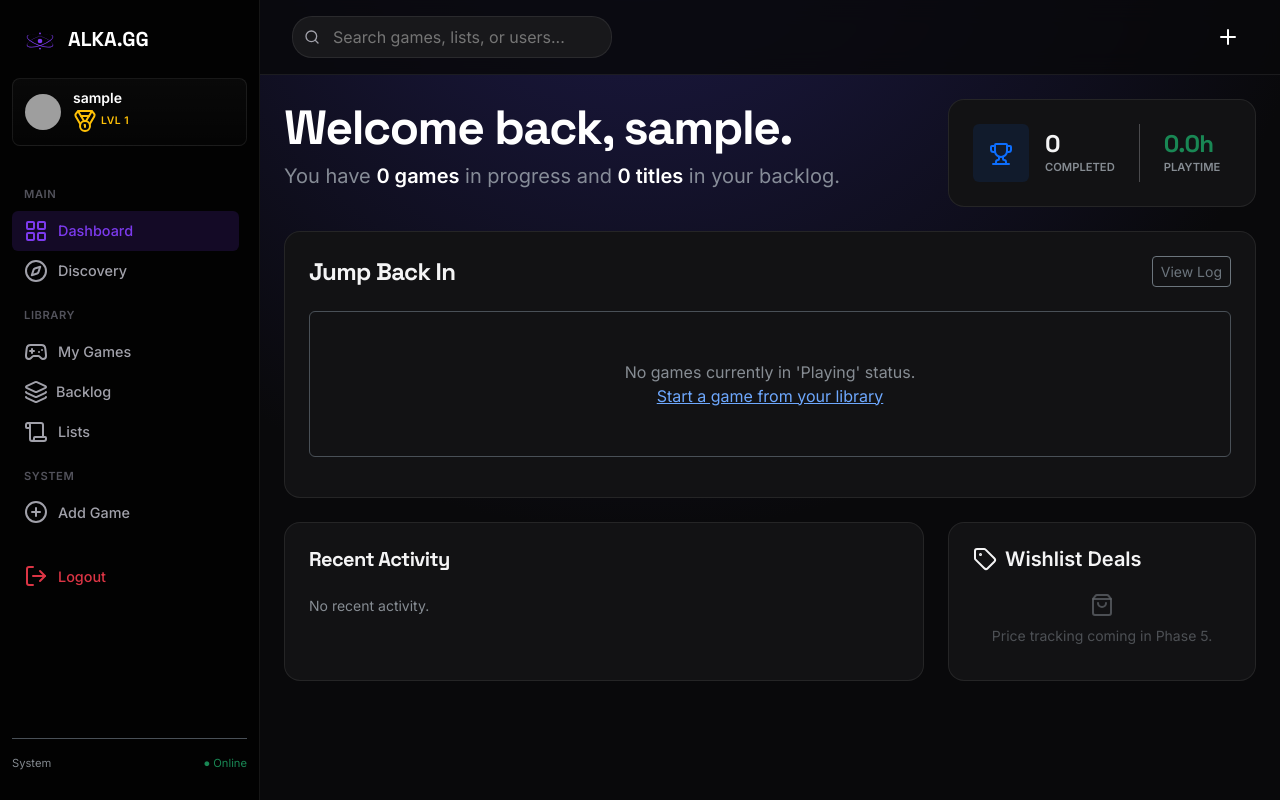
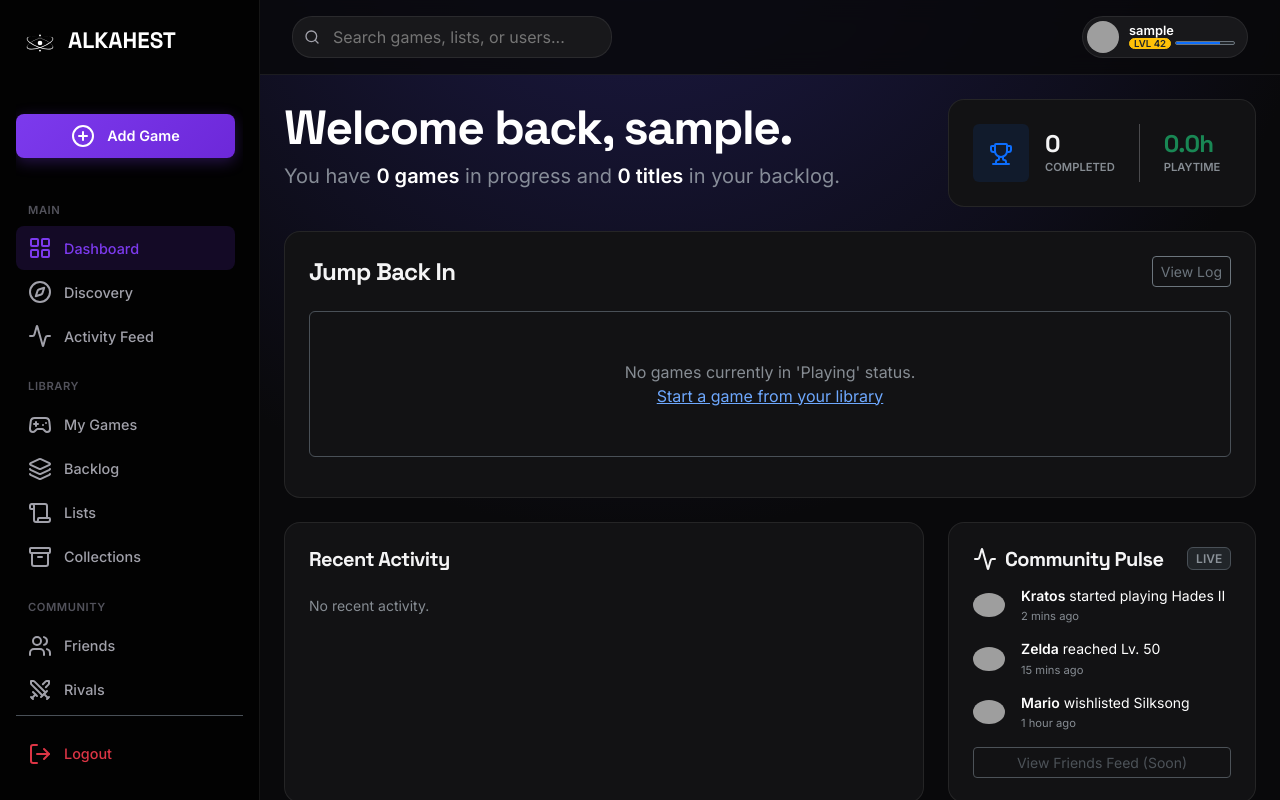
Before and after one commit to IgorLima-py/project-alkahest, a Django app: page / in a window 1280 px wide. Run offline with Django 5.2, Linux system fonts and the light colour scheme; the visitor is signed in with stand-in values (Sample User, id 1); data comes from the database, SQL or seed files in the repository; data that the repository does not hold is empty; some libraries are stand-ins or nearby versions; grey boxes are pictures that could not be loaded.

Commit message:
Refactor: Add discovery view and template; update sidebar content with new links

```diff
--- a/core/urls.py
+++ b/core/urls.py
@@ -17,6 +17,7 @@ urlpatterns = [
     path('profile/', views.profile_view, name='profile'),
     path('add/', views.add_game_view, name='add_game'),
     path('export/', views.export_data_view, name='export_data'),
+    path('discovery/', views.discovery_view, name='discovery'),
 
     # Edição (CRUD)
     path('library/entry/edit/<uuid:entry_id>/', views.edit_library_entry_view, name='edit_library_entry'),
--- a/vault/templates/base.html
+++ b/vault/templates/base.html
@@ -6,39 +6,26 @@
     <meta name="viewport" content="width=device-width, initial-scale=1.0">
     <title>ALKAHEST | Collection</title>
 
-    <!-- Fonts -->
     <link rel="preconnect" href="https://fonts.googleapis.com">
     <link rel="preconnect" href="https://fonts.gstatic.com" crossorigin>
     <link href="https://fonts.googleapis.com/css2?family=Inter:wght@300;400;500;600&family=Space+Grotesk:wght@500;700&display=swap" rel="stylesheet">
 
-    <!-- Bootstrap 5 -->
     <link href="https://cdn.jsdelivr.net/npm/bootstrap@5.3.0/dist/css/bootstrap.min.css" rel="stylesheet">
-
-    <!-- Icons -->
     <script src="https://unpkg.com/lucide@latest"></script>
-    <!-- HTMX (Recomendado para UX fluida futura) -->
     <script src="https://unpkg.com/htmx.org@1.9.6"></script>
 
     <style>
         :root {
-            /* Palette - Nebula Glass */
             --bg-body: #09090b;
             --bg-sidebar: #020202;
             --bg-card: #121214;
             --bg-hover: #27272a;
-
             --accent-primary: #7c3aed;
             --accent-glow: rgba(124, 58, 237, 0.15);
-            --accent-cyan: #06b6d4;
-            --accent-rose: #f43f5e;
             --accent-gold: #fbbf24;
-            --accent-success: #22c55e;
-
             --text-main: #f4f4f5;
             --text-muted: #a1a1aa;
-
             --border-subtle: rgba(255, 255, 255, 0.08);
-
             --radius-md: 8px;
             --radius-lg: 16px;
         }
@@ -48,121 +35,101 @@
             font-family: 'Inter', sans-serif;
             color: var(--text-main);
             overflow-x: hidden;
-            /* Nebula Gradient Subtle */
             background-image: radial-gradient(circle at 50% -20%, #1e1b4b 0%, var(--bg-body) 60%);
             background-attachment: fixed;
             min-height: 100vh;
         }
 
+        h1, h2, h3, h4, .font-heading { font-family: 'Space Grotesk', sans-serif; letter-spacing: -0.03em; }
 
-        h1, h2, h3, h4, .font-heading {
-            font-family: 'Space Grotesk', sans-serif;
-            letter-spacing: -0.03em;
-        }
+        /* LAYOUT */
+        .app-shell { display: grid; grid-template-columns: 260px 1fr; min-height: 100vh; }
 
-        /* --- LAYOUT --- */
-        .app-shell {
-            display: grid;
-            grid-template-columns: 260px 1fr;
-            min-height: 100vh;
-        }
-
+        /* SIDEBAR (Desktop) */
         .sidebar {
             background-color: var(--bg-sidebar);
             border-right: 1px solid var(--border-subtle);
-            padding: 24px 12px;
+            padding: 24px 16px;
             position: sticky; top: 0; height: 100vh;
             display: flex; flex-direction: column;
             z-index: 100;
         }
 
-        /* --- COMPONENTS --- */
+        /* BRAND */
         .brand {
             font-family: 'Space Grotesk', sans-serif;
-            font-size: 1.25rem; font-weight: 700;
+            font-size: 1.4rem; font-weight: 700;
             color: white; text-decoration: none;
             display: flex; align-items: center; gap: 12px;
-            margin-bottom: 24px; padding-left: 12px;
+            margin-bottom: 32px; padding-left: 8px;
         }
 
-        .user-mini-card {
-            background: linear-gradient(180deg, rgba(255,255,255,0.03), rgba(255,255,255,0.01));
-            border: 1px solid var(--border-subtle);
-            border-radius: var(--radius-md);
-            padding: 12px;
-            display: flex; align-items: center; gap: 12px;
-            margin-bottom: 24px; cursor: pointer;
-            transition: border-color 0.2s;
-            text-decoration: none;
-        }
-        .user-mini-card:hover { border-color: rgba(255,255,255,0.15); }
-
+        /* NAV LINKS */
         .nav-section {
             font-size: 0.7rem; font-weight: 700; color: #52525b;
             text-transform: uppercase; letter-spacing: 0.05em;
-            margin: 16px 0 8px 12px;
+            margin: 20px 0 8px 12px;
         }
-
         .nav-link-custom {
-            display: flex; align-items: center; gap: 10px;
-            padding: 8px 12px;
+            display: flex; align-items: center; gap: 12px;
+            padding: 10px 12px;
             color: var(--text-muted);
             font-size: 0.9rem; font-weight: 500;
-            border-radius: 6px; cursor: pointer;
+            border-radius: 8px; cursor: pointer;
             transition: all 0.2s; text-decoration: none;
         }
         .nav-link-custom:hover { color: white; background: var(--bg-hover); }
         .nav-link-custom.active { background: var(--accent-glow); color: var(--accent-primary); }
-        .nav-link-custom i { opacity: 0.7; }
-        .nav-link-custom.active i { opacity: 1; }
+        .nav-link-custom i { opacity: 0.7; transition: 0.2s; }
+        .nav-link-custom:hover i, .nav-link-custom.active i { opacity: 1; }
 
-        /* --- CARDS & GRID --- */
-        .b-card {
-            background-color: var(--bg-card);
-            border: 1px solid var(--border-subtle);
-            border-radius: var(--radius-lg);
-            padding: 24px;
-            position: relative; overflow: hidden;
-            height: 100%; /* Importante para Grid */
+        /* ADD GAME BUTTON (Highlighted) */
+        .btn-add-game {
+            background: linear-gradient(135deg, var(--accent-primary), #6d28d9);
+            color: white; border: none;
+            margin: 24px 0; justify-content: center;
+            font-weight: 600; box-shadow: 0 4px 15px rgba(124, 58, 237, 0.3);
         }
+        .btn-add-game:hover { color: white; filter: brightness(1.1); }
 
-        .game-poster {
-            width: 140px; flex-shrink: 0;
-            position: relative; cursor: pointer;
-            transition: transform 0.2s;
-        }
-        .game-poster:hover { transform: translateY(-4px); }
-
-        .poster-img {
-            width: 100%; aspect-ratio: 2/3;
-            object-fit: cover; border-radius: 8px;
-            box-shadow: 0 4px 10px rgba(0,0,0,0.3);
-            margin-bottom: 8px;
-            background-color: #222;
-        }
-
-        /* --- HEADER --- */
+        /* HEADER */
         .top-header {
             position: sticky; top: 0; z-index: 50;
-            background: rgba(9, 9, 11, 0.85);
-            backdrop-filter: blur(12px);
+            background: rgba(9, 9, 11, 0.85); backdrop-filter: blur(12px);
             border-bottom: 1px solid var(--border-subtle);
             padding: 16px 32px;
             display: flex; justify-content: space-between; align-items: center;
         }
-
         .search-input {
             background: #18181b; border: 1px solid var(--border-subtle);
             border-radius: 20px; padding: 8px 16px 8px 40px;
             color: white; width: 320px; transition: all 0.2s;
         }
-        .search-input:focus { outline: none; border-color: var(--accent-primary); width: 340px; }
+        .search-input:focus { outline: none; border-color: var(--accent-primary); width: 360px; }
 
-        /* Mobile */
+        /* XP BAR (Top Right) */
+        .xp-pill {
+            background: #18181b; border: 1px solid var(--border-subtle);
+            border-radius: 50px; padding: 4px 12px 4px 4px;
+            display: flex; align-items: center; gap: 10px;
+            cursor: pointer; transition: 0.2s;
+        }
+        .xp-pill:hover { border-color: var(--accent-primary); }
+
+        /* CARD UTILS */
+        .b-card {
+            background-color: var(--bg-card);
+            border: 1px solid var(--border-subtle);
+            border-radius: var(--radius-lg);
+            padding: 24px; position: relative; overflow: hidden; height: 100%;
+        }
+
+        /* MOBILE FIXES */
         @media (max-width: 992px) {
             .app-shell { grid-template-columns: 1fr; }
-            .sidebar { display: none; }
-            .top-header { padding: 16px; }
+            .sidebar { display: none; } /* Hide desktop sidebar */
+            .top-header { padding: 12px 16px; }
+            .search-input { width: 100%; }
         }
     </style>
     {% block extra_css %}{% endblock %}
@@ -171,98 +138,57 @@
 
 <div class="app-shell">
 
-    <!-- SIDEBAR -->
-    <aside class="sidebar">
-        <!-- Brand -->
-        <a href="{% url 'dashboard' %}" class="brand">
-            <!-- ALKA SVG -->
-            <div style="width: 32px; color: var(--accent-primary);">
-                <svg viewBox="0 0 800 500" xmlns="http://www.w3.org/2000/svg">
-                    <g fill="currentColor">
-                        <circle cx="400" cy="250" r="58" />
-                        <circle cx="400" cy="60" r="24" />
-                        <circle cx="400" cy="440" r="24" />
-                        <path d="M -350 0 A 350 120 0 1 1 350 0 A 350 120 0 1 1 -350 0 M -335 -7.5 A 335 107.5 0 1 0 335 -7.5 A 335 107.5 0 1 0 -335 -7.5 Z" fill-rule="evenodd" transform="translate(400, 250) rotate(-20)" />
-                        <path d="M -350 0 A 350 120 0 1 1 350 0 A 350 120 0 1 1 -350 0 M -335 -7.5 A 335 107.5 0 1 0 335 -7.5 A 335 107.5 0 1 0 -335 -7.5 Z" fill-rule="evenodd" transform="translate(400, 250) rotate(20)" />
-                    </g>
-                </svg>
-            </div>
-            <span>ALKA.GG</span>
-        </a>
+    <!-- DESKTOP SIDEBAR -->
+    <aside class="sidebar d-none d-lg-flex">
+        {% include 'includes/sidebar_content.html' %}
+    </aside>
 
-        <!-- User Mini Profile -->
-        {% if user.is_authenticated %}
-        <a href="{% url 'profile' %}" class="user-mini-card">
-            <img src="{% if user.profile.avatar_url %}{{ user.profile.avatar_url }}{% else %}https://ui-avatars.com/api/?name={{ user.username }}&background=7c3aed&color=fff{% endif %}" class="rounded-circle" width="36" height="36">
-            <div class="lh-1">
-                <div class="fw-bold text-white small">{{ user.username }}</div>
-                <div class="d-flex align-items-center gap-1 mt-1">
-                    <i data-lucide="medal" size="10" class="text-warning"></i>
-                    <span class="text-warning fw-bold" style="font-size: 0.65rem; letter-spacing: 0.05em;">
-                        LVL {{ user.profile.stat_volume|default:"1" }}
-                    </span>
-                </div>
-            </div>
-        </a>
-        {% endif %}
-
-        <!-- Navigation -->
-        <div class="overflow-auto flex-grow-1 pe-2">
-
-            <div class="nav-section">Main</div>
-            <a href="{% url 'dashboard' %}" class="nav-link-custom {% if request.resolver_match.url_name == 'dashboard' %}active{% endif %}">
-                <i data-lucide="layout-grid" size="18"></i> Dashboard
-            </a>
-            <a href="#" class="nav-link-custom"> <!-- Placeholder Discovery -->
-                <i data-lucide="compass" size="18"></i> Discovery
-            </a>
-
-            <div class="nav-section">Library</div>
-            <a href="{% url 'library' %}" class="nav-link-custom {% if request.resolver_match.url_name == 'library' %}active{% endif %}">
-                <i data-lucide="gamepad-2" size="18"></i> My Games
-            </a>
-            <a href="{% url 'library' %}?status=backlog" class="nav-link-custom d-flex justify-content-between">
-                <div class="d-flex gap-2 align-items-center"><i data-lucide="layers" size="18"></i> Backlog</div>
-            </a>
-            <a href="{% url 'my_lists' %}" class="nav-link-custom {% if request.resolver_match.url_name == 'my_lists' %}active{% endif %}">
-                <i data-lucide="scroll" size="18"></i> Lists
-            </a>
-
-            <div class="nav-section">System</div>
-            <a href="{% url 'add_game' %}" class="nav-link-custom {% if request.resolver_match.url_name == 'add_game' %}active{% endif %}">
-                <i data-lucide="plus-circle" size="18"></i> Add Game
-            </a>
-            <a href="{% url 'logout' %}" class="nav-link-custom text-danger mt-4">
-                <i data-lucide="log-out" size="18"></i> Logout
-            </a>
+    <!-- MOBILE OFFCANVAS SIDEBAR -->
+    <div class="offcanvas offcanvas-start bg-black text-white" tabindex="-1" id="mobileSidebar" style="width: 280px; border-right: 1px solid var(--border-subtle);">
+        <div class="offcanvas-body p-3 d-flex flex-column h-100">
+             {% include 'includes/sidebar_content.html' %}
         </div>
-
-        <!-- Footer Stats -->
-        <div class="mt-4 pt-3 border-top border-subtle">
-            <div class="d-flex justify-content-between text-muted small mb-1" style="font-size: 0.7rem;">
-                <span>System</span> <span class="text-success">● Online</span>
-            </div>
-        </div>
-    </aside>
+    </div>
 
     <!-- MAIN CONTENT -->
     <main class="d-flex flex-column" style="height: 100vh; overflow-y: auto;">
 
-        <!-- Header -->
         <header class="top-header">
-            <div style="position: relative;">
+            <!-- Mobile Toggle -->
+            <button class="btn btn-link text-white d-lg-none p-0 me-3" data-bs-toggle="offcanvas" data-bs-target="#mobileSidebar">
+                <i data-lucide="menu" size="24"></i>
+            </button>
+
+            <!-- Search -->
+            <div class="position-relative d-none d-md-block">
                 <i data-lucide="search" style="position: absolute; left: 12px; top: 50%; transform: translateY(-50%); color: var(--text-muted); width: 16px;"></i>
                 <form action="{% url 'library' %}" method="GET">
                     <input type="text" name="q" class="search-input" placeholder="Search games, lists, or users..." value="{{ request.GET.q }}">
                 </form>
             </div>
-            <div class="d-flex gap-3 align-items-center">
-                <a href="{% url 'add_game' %}" class="btn btn-sm btn-outline-secondary border-0 text-white"><i data-lucide="plus" size="20"></i></a>
+
+            <!-- User XP/Actions -->
+            <div class="d-flex gap-3 align-items-center ms-auto">
+                {% if user.is_authenticated %}
+                <a href="{% url 'profile' %}" class="text-decoration-none">
+                    <div class="xp-pill">
+                        <img src="{% if user.profile.avatar_url %}{{ user.profile.avatar_url }}{% else %}https://ui-avatars.com/api/?name={{ user.username }}&background=7c3aed&color=fff{% endif %}" class="rounded-circle" width="32" height="32">
+                        <div class="d-flex flex-column lh-1">
+                            <span class="fw-bold text-white" style="font-size: 0.8rem;">{{ user.username }}</span>
+                            <div class="d-flex align-items-center gap-1">
+                                <span class="badge bg-warning text-dark border border-warning rounded-pill p-0 px-1" style="font-size: 0.6rem;">LVL {{ current_level|default:"42" }}</span>
+                                <div class="progress bg-dark border border-secondary" style="width: 60px; height: 4px;">
+                                    <div class="progress-bar bg-accent-primary" style="width: 75%;"></div>
+                                </div>
+                            </div>
+                        </div>
+                    </div>
+                </a>
+                {% endif %}
             </div>
         </header>
 
-        <!-- Content Injection -->
-        <div class="p-4 mx-auto w-100" style="max-width: 1600px;">
+        <div class="p-3 p-md-4 mx-auto w-100" style="max-width: 1600px;">
             {% block content %}{% endblock %}
         </div>
     </main>
@@ -273,6 +199,11 @@
 <script>
     document.addEventListener("DOMContentLoaded", function() {
         lucide.createIcons();
+        // Tooltips Initialization
+        var tooltipTriggerList = [].slice.call(document.querySelectorAll('[data-bs-toggle="tooltip"]'))
+        var tooltipList = tooltipTriggerList.map(function (tooltipTriggerEl) {
+          return new bootstrap.Tooltip(tooltipTriggerEl)
+        })
     });
 </script>
 {% block extra_js %}{% endblock %}
--- a/vault/templates/dashboard.html
+++ b/vault/templates/dashboard.html
@@ -98,20 +98,50 @@
         </div>
     </div>
 
-    <!-- BLOCK 5: Wishlist Deals (Placeholder for now) (4 cols) -->
+    <!-- BLOCK 5: Community Pulse (Simulado) (4 cols) -->
     <div class="col-12 col-lg-4">
         <div class="b-card h-100">
-            <div class="d-flex align-items-center gap-2 mb-3 text-accent-cyan">
-                <i data-lucide="tag" size="18"></i>
-                <h5 class="mb-0 fw-bold">Wishlist Deals</h5>
+            <div class="d-flex align-items-center justify-content-between mb-3">
+                <div class="d-flex align-items-center gap-2 text-accent-cyan">
+                    <i data-lucide="activity" size="18"></i>
+                    <h5 class="mb-0 fw-bold font-heading">Community Pulse</h5>
+                </div>
+                <span class="badge bg-dark border border-subtle text-muted">LIVE</span>
             </div>
 
-            <div class="d-flex flex-column justify-content-center align-items-center text-center h-75 opacity-50">
-                <i data-lucide="shopping-bag" size="32" class="mb-2 text-muted"></i>
-                <p class="small text-muted">Price tracking coming in Phase 5.</p>
+            <div class="d-flex flex-column gap-3">
+                <!-- Mock Item 1 -->
+                <div class="d-flex gap-3 align-items-center">
+                    <img src="https://ui-avatars.com/api/?name=Kratos&background=991b1b&color=fff" class="rounded-circle" width="32">
+                    <div class="lh-sm">
+                        <div class="small text-white"><span class="fw-bold">Kratos</span> started playing <span class="text-accent-primary">Hades II</span></div>
+                        <span class="text-muted" style="font-size: 0.7rem;">2 mins ago</span>
+                    </div>
+                </div>
+                <!-- Mock Item 2 -->
+                <div class="d-flex gap-3 align-items-center">
+                    <img src="https://ui-avatars.com/api/?name=Zelda&background=166534&color=fff" class="rounded-circle" width="32">
+                    <div class="lh-sm">
+                        <div class="small text-white"><span class="fw-bold">Zelda</span> reached Lv. 50</div>
+                        <span class="text-muted" style="font-size: 0.7rem;">15 mins ago</span>
+                    </div>
+                </div>
+                <!-- Mock Item 3 -->
+                <div class="d-flex gap-3 align-items-center">
+                    <img src="https://ui-avatars.com/api/?name=Mario&background=dc2626&color=fff" class="rounded-circle" width="32">
+                    <div class="lh-sm">
+                        <div class="small text-white"><span class="fw-bold">Mario</span> wishlisted <span class="text-white">Silksong</span></div>
+                        <span class="text-muted" style="font-size: 0.7rem;">1 hour ago</span>
+                    </div>
+                </div>
+            </div>
+
+            <div class="mt-auto pt-3 text-center">
+                <button class="btn btn-sm btn-outline-secondary w-100" disabled>View Friends Feed (Soon)</button>
             </div>
         </div>
     </div>
 
+
 </div>
 {% endblock %}
--- /dev/null
+++ b/vault/templates/includes/sidebar_content.html
@@ -0,0 +1,61 @@
+<a href="{% url 'dashboard' %}" class="brand">
+    <div style="width: 32px; color: white;"> <!-- Logo Branco (h) -->
+        <svg viewBox="0 0 800 500" xmlns="http://www.w3.org/2000/svg">
+            <g fill="currentColor">
+                <circle cx="400" cy="250" r="58" />
+                <circle cx="400" cy="60" r="24" />
+                <circle cx="400" cy="440" r="24" />
+                <path d="M -350 0 A 350 120 0 1 1 350 0 A 350 120 0 1 1 -350 0 M -335 -7.5 A 335 107.5 0 1 0 335 -7.5 A 335 107.5 0 1 0 -335 -7.5 Z" fill-rule="evenodd" transform="translate(400, 250) rotate(-20)" />
+                <path d="M -350 0 A 350 120 0 1 1 350 0 A 350 120 0 1 1 -350 0 M -335 -7.5 A 335 107.5 0 1 0 335 -7.5 A 335 107.5 0 1 0 -335 -7.5 Z" fill-rule="evenodd" transform="translate(400, 250) rotate(20)" />
+            </g>
+        </svg>
+    </div>
+    <span>ALKAHEST</span> <!-- Nome corrigido (h) -->
+</a>
+
+<div class="d-flex flex-column flex-grow-1 overflow-auto pe-2">
+    <!-- ADD GAME (Destacado no Centro - i) -->
+    <a href="{% url 'add_game' %}" class="nav-link-custom btn-add-game">
+        <i data-lucide="plus-circle" size="20"></i> Add Game
+    </a>
+
+    <div class="nav-section">Main</div>
+    <a href="{% url 'dashboard' %}" class="nav-link-custom {% if request.resolver_match.url_name == 'dashboard' %}active{% endif %}">
+        <i data-lucide="layout-grid" size="18"></i> Dashboard
+    </a>
+    <a href="#" class="nav-link-custom" data-bs-toggle="tooltip" title="Coming in Phase 2">
+        <i data-lucide="compass" size="18"></i> Discovery
+    </a>
+    <a href="#" class="nav-link-custom" data-bs-toggle="tooltip" title="See what friends are playing">
+        <i data-lucide="activity" size="18"></i> Activity Feed
+    </a>
+
+    <div class="nav-section">Library</div>
+    <a href="{% url 'library' %}" class="nav-link-custom {% if request.resolver_match.url_name == 'library' %}active{% endif %}">
+        <i data-lucide="gamepad-2" size="18"></i> My Games
+    </a>
+    <a href="{% url 'library' %}?status=backlog" class="nav-link-custom">
+        <i data-lucide="layers" size="18"></i> Backlog
+    </a>
+    <a href="{% url 'my_lists' %}" class="nav-link-custom {% if request.resolver_match.url_name == 'my_lists' %}active{% endif %}">
+        <i data-lucide="scroll" size="18"></i> Lists
+    </a>
+    <a href="#" class="nav-link-custom" data-bs-toggle="tooltip" title="Collections Feature Coming Soon">
+        <i data-lucide="archive" size="18"></i> Collections
+    </a>
+
+    <div class="nav-section">Community</div>
+    <a href="#" class="nav-link-custom" data-bs-toggle="tooltip" title="Friends System Soon">
+        <i data-lucide="users" size="18"></i> Friends
+    </a>
+    <a href="#" class="nav-link-custom" data-bs-toggle="tooltip" title="Rivals Leaderboard Soon">
+        <i data-lucide="swords" size="18"></i> Rivals
+    </a>
+</div>
+
+<!-- Logout Isolado no Rodapé (i) -->
+<div class="mt-auto pt-3 border-top border-subtle">
+    <a href="{% url 'logout' %}" class="nav-link-custom text-danger">
+        <i data-lucide="log-out" size="18"></i> Logout
+    </a>
+</div>
--- a/vault/views.py
+++ b/vault/views.py
@@ -606,3 +606,8 @@ def delete_tip_view(request, tip_id):
             return redirect('game_detail', game_id=entry.id)
         return redirect('library')
     return render(request, 'tips/delete_tip_confirm.html', {'tip': tip})
+
+# BLOCO X: DISCOVERY VIEW (PÁGINA EM BRANCO PARA FUTURO SOCIAL/RECOMENDAÇÕES)
+@login_required
+def discovery_view(request):
+    return render(request, 'discovery.html')
```
Also changed, not shown: vault/templates/discovery.html (added, +150 -0 lines).
